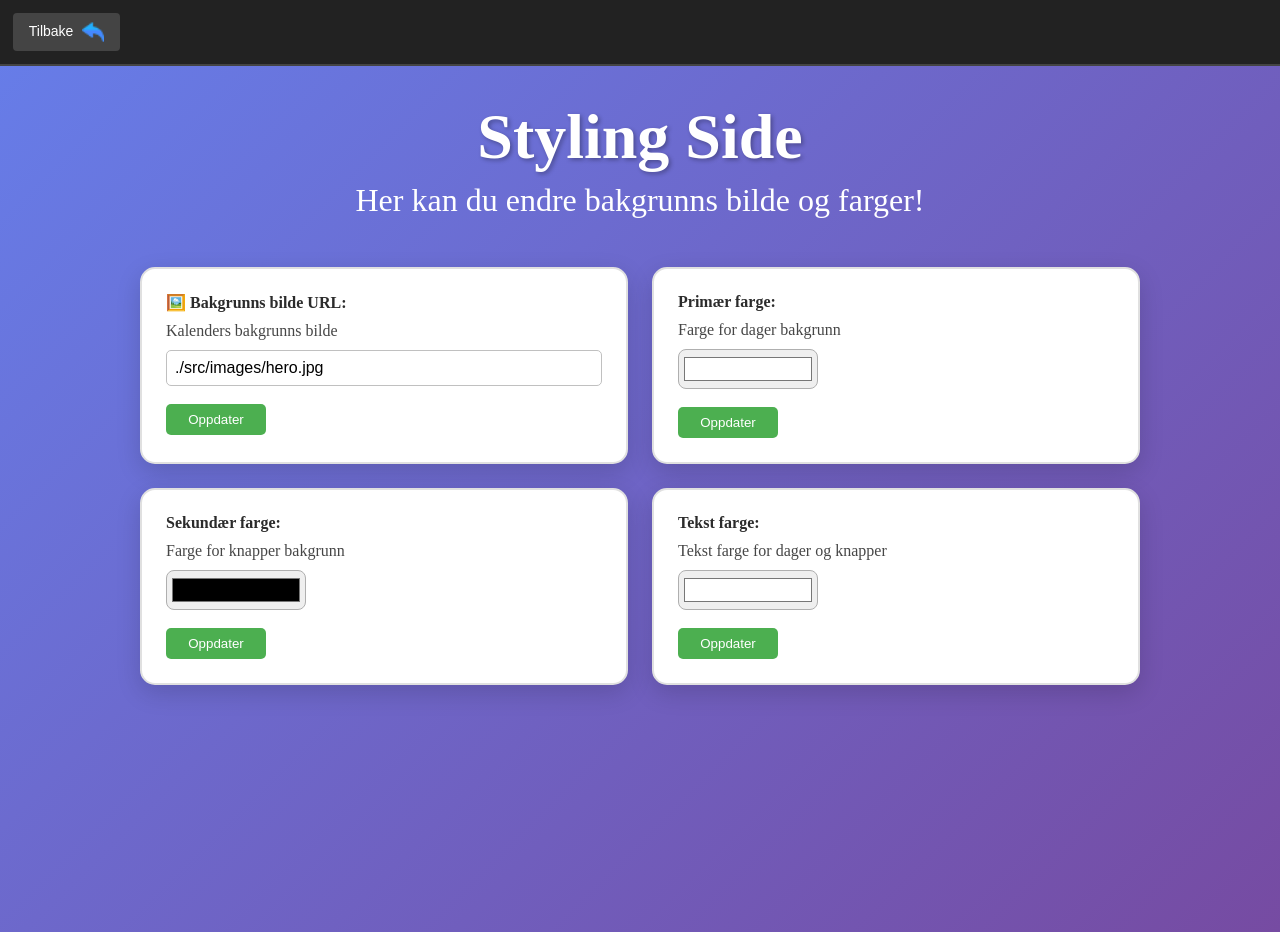
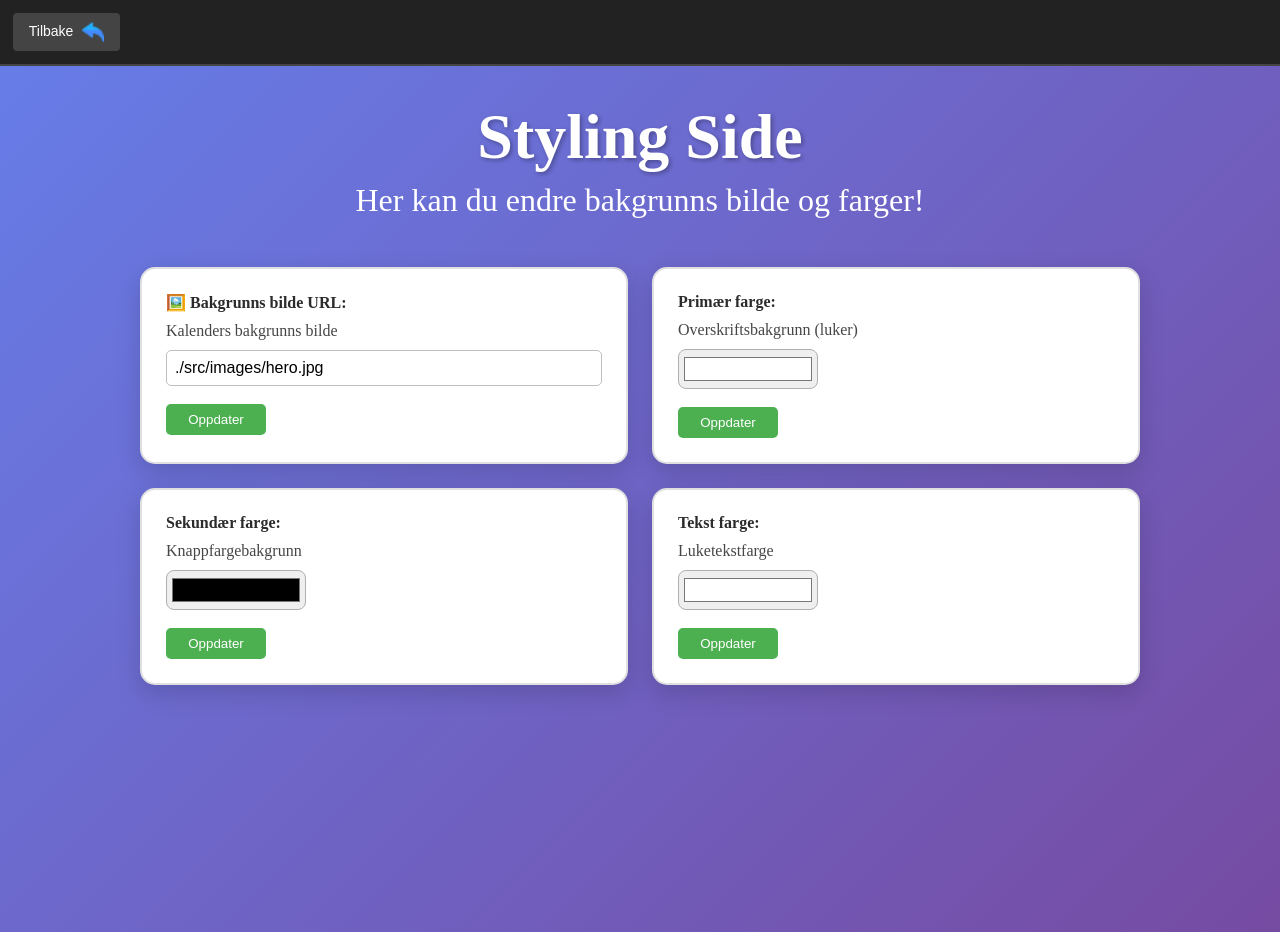
Before and after one commit to evilimas/Julekalender, a Vue app: page /styling in a window 1280 px wide. Built offline with nearby package versions, Linux system fonts and the light colour scheme; no server answers; the database is empty; sample sign-in values are in the browser's storage.

Commit message:
changed header in styling

```diff
--- a/src/views/StylingSide.vue
+++ b/src/views/StylingSide.vue
@@ -100,7 +100,7 @@
             </div>
             <div class="input">
                 <label for="primary-color">Primær farge:</label>
-                <p>Farge for dager bakgrunn</p>
+                <p>Overskriftsbakgrunn (luker)</p>
                 <input id="primary-color" type="color" v-model="primaryColor" :disabled="isUpdating"/>
                 <button @click="updatePrimary" :disabled="isUpdating">
                   {{ isUpdating ? 'Oppdaterer...' : 'Oppdater' }}
@@ -108,7 +108,7 @@
             </div>
             <div class="input">
                 <label for="secondary-color">Sekundær farge:</label>
-                <p>Farge for knapper bakgrunn</p>
+                <p>Knappfargebakgrunn</p>
                 <input id="secondary-color" type="color" v-model="secondaryColor" :disabled="isUpdating"/>
                 <button @click="updateSecondary" :disabled="isUpdating">
                   {{ isUpdating ? 'Oppdaterer...' : 'Oppdater' }}
@@ -116,7 +116,7 @@
             </div>
             <div class="input">
                 <label for="text-color">Tekst farge:</label>
-                <p>Tekst farge for dager og knapper</p>
+                <p>Luketekstfarge</p>
                 <input id="text-color" type="color" v-model="textColor" :disabled="isUpdating"/>
                 <button @click="updateText" :disabled="isUpdating">
                   {{ isUpdating ? 'Oppdaterer...' : 'Oppdater' }}
```
